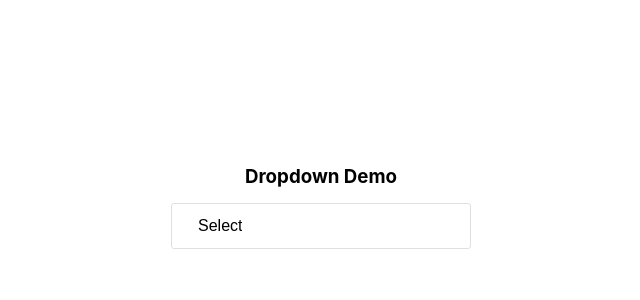
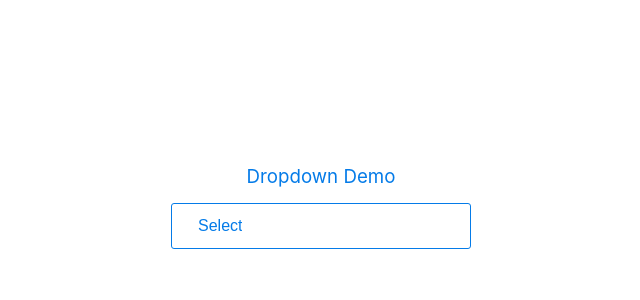
Before and after one commit to LevonAr/hive-ai-dropdown-component, a React (Create React App) app: page / in a window 1280 px wide. Shown: the top 300 px of the page, without its empty margins (319-959 px from the left). Built offline with nearby package versions, Linux system fonts and the light colour scheme; some icons are missing.

Commit message:
Made pretty: Matched hive.ai theme

```diff
--- a/src/App.css
+++ b/src/App.css
@@ -9,4 +9,6 @@ h3 {
   width: 300px;
   margin: 0 auto;
   padding: 15px;
+  color: #047be8;
+  font-weight: normal;
 }
--- a/src/components/Dropdown.css
+++ b/src/components/Dropdown.css
@@ -8,7 +8,7 @@
   width: 100%;
   display: flex;
   align-items: center;
-  border: 1px solid #dfdfdf;
+  border: 1px solid #047be8;
   background-color: white;
   border-radius: 3px;
   line-height: 38px;
@@ -20,25 +20,22 @@
   align-items: center;
   margin-right: 20px;
   overflow: auto;
+  color: #047be8;
 }
 
 .dd-header-title {
   margin: 2px 20px;
   font-size: larger;
+  font-weight: lighter;
   margin-left: 20px;
   overflow: auto;
   font-family: Nunito Sans, sans-serif;
+  color: #047be8;
 }
 
 .dd-list {
   z-index: 10;
-  border: 1px solid #dfdfdf;
-  border-top: none;
-  border-bottom-left-radius: 3px;
-  border-bottom-right-radius: 3px;
   background-color: white;
-  text-align: left;
-  box-shadow: 0 2px 5px -1px #e8e8e8;
 }
 
 .dd-scroll-container {
@@ -48,7 +45,7 @@
   padding: 15px 0;
   z-index: 10;
   max-height: 215px;
-  border: 1px solid #dfdfdf;
+  border: 1px solid #047be8;
   border-top: none;
   border-bottom-left-radius: 3px;
   border-bottom-right-radius: 3px;
@@ -65,9 +62,16 @@
   width: 100%;
   padding: 8px 10px;
   font-size: medium;
-  line-height: 1.2rem;
+  line-height: 1 rem;
   white-space: nowrap;
   text-overflow: ellipsis;
   background-color: white;
   border: none;
+  font-weight: bold;
+  color: #047be8;
 }
+
+.dd-list-item:hover {
+  background-color: rgb(74, 144, 226);
+  color: white;
+}
```
Also changed, not shown: public/index.html (+0 -24 lines).
